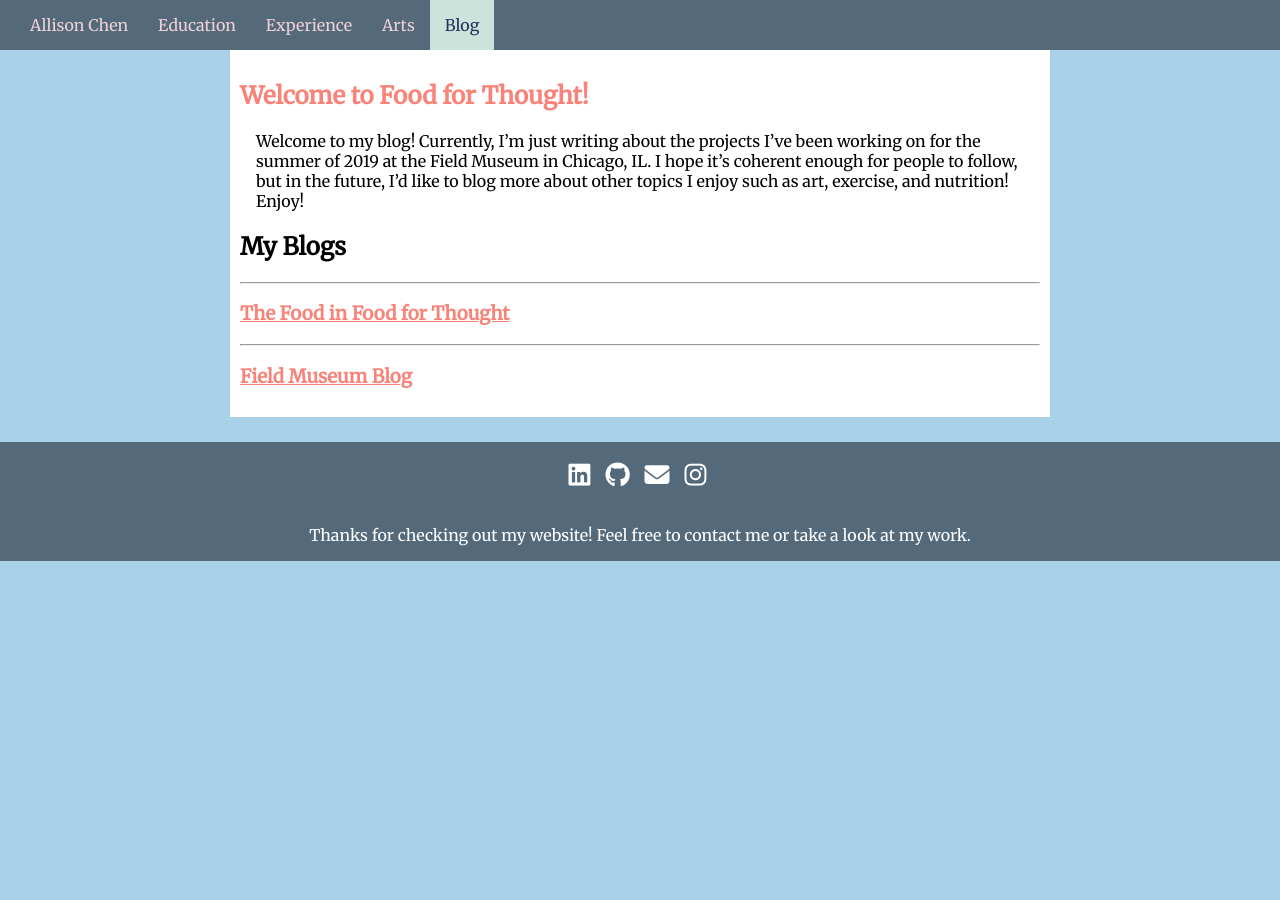
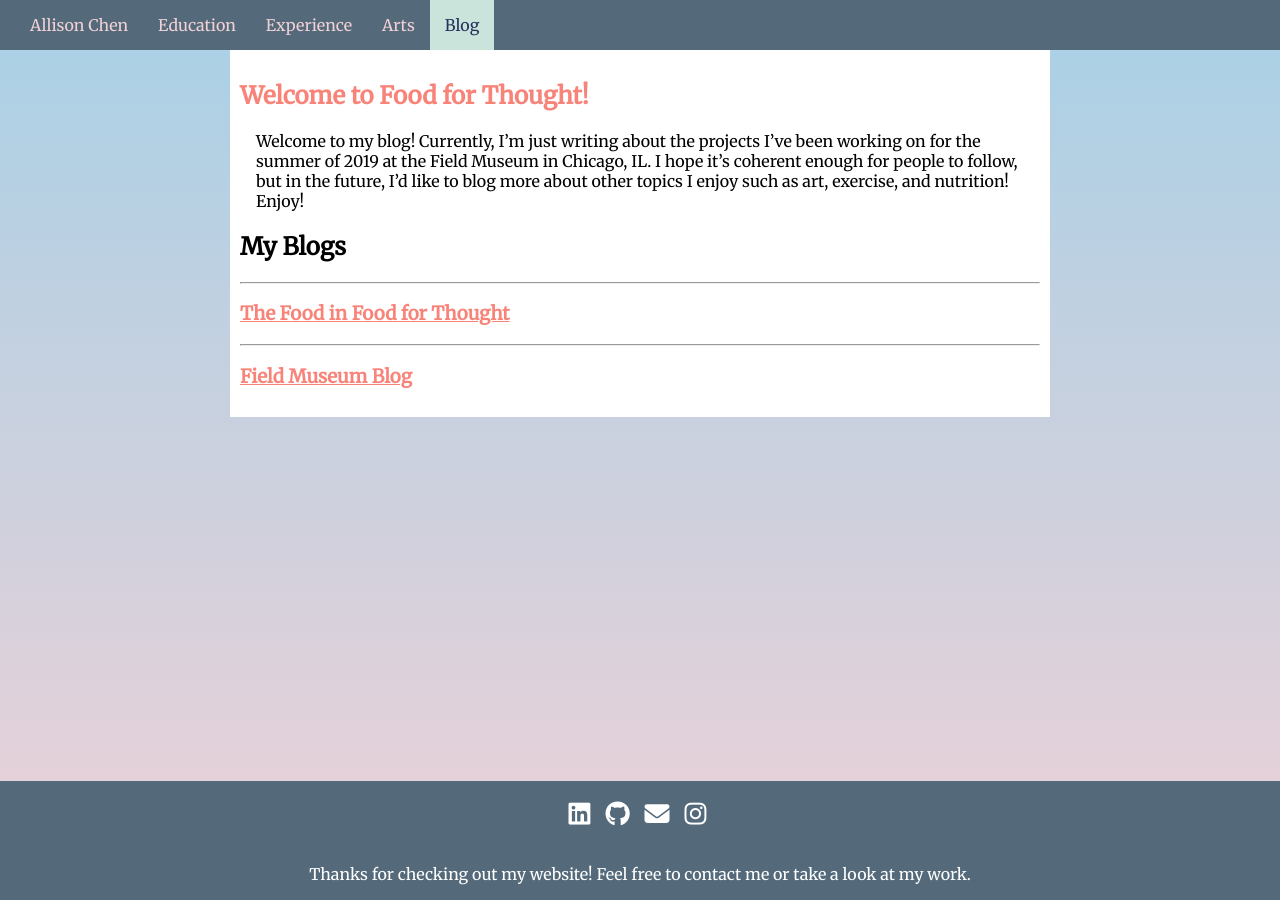
Before and after one commit to allisonchen23/food_for_thought, a Jekyll site: the page built from index.md, in a window 1280 px wide and 900 px high. Built offline with Jekyll 4.4.1, drawn with Linux system fonts in a browser that asks for light colours; nearby versions of some CDN libraries.

Commit message:
update background for short content

```diff
--- a/Gemfile
+++ b/Gemfile
@@ -8,8 +8,9 @@ source "https://rubygems.org"
 #
 # This will help ensure the proper Jekyll version is running.
 # Happy Jekylling!
-gem "jekyll", "~> 3.8.6"
+gem "jekyll" #, "~> 3.8.6"
 
+gem "github-pages", group: :jekyll_plugins
 # This is the default theme for new Jekyll sites. You may change this to anything you like.
 gem "minima", "~> 2.0"
 gem "jekyll-theme-jsblog"
@@ -23,6 +24,8 @@ group :jekyll_plugins do
   gem "jekyll-feed", "~> 0.6"
 end
 
+
+
 # Windows does not include zoneinfo files, so bundle the tzinfo-data gem
 # and associated library.
 install_if -> { RUBY_PLATFORM =~ %r!mingw|mswin|java! } do
--- a/css/main.scss
+++ b/css/main.scss
@@ -21,17 +21,19 @@ body
 	font-family: 'Merriweather', serif;
 	width:100%;
 	height:100%;
-	background-color: var(--light_blue);
+	min-height: 100vh; /*100% of viewport height at least*/
+	background-image: linear-gradient(var(--light_blue), var(--pale_pink));
 	margin: 0px;
 }
 
 /*-----For Navigation Bar------*/
 #Navigation
 {
-
 	overflow: hidden;
-	position: relative;
+	position: fixed; /*keep navbar at top of page*/
+	top: 0px; /*keep navbar at top of page*/
 	background-color: var(--paynes_gray);
+	width: 100%;
 }
 #Navigation_UL
 {
@@ -138,13 +140,13 @@ body
 /*--------------Not Navigation--------------*/
 #notNavigation
 {
-	/*margin-top: 50px;*/
 	align-content: center;
 	width: 80%;
 	max-width: 800px;
 	margin-left: auto;
 	margin-right: auto;
 	margin-bottom:25px;
+	margin-top: 50px;
 	padding: 10px;
 	background-color: #ffffff
 
@@ -256,7 +258,11 @@ body
 /*--------------Footer----------------*/
 #footer
 {
-    background: var(--paynes_gray) !important;
+	background: var(--paynes_gray) !important;
+	position: fixed;
+	left: 0px;
+	bottom: 0px;
+	width: 100%;
 }
 #footer h5
 {
```
Also changed, not shown: Gemfile.lock, 4 other files.
